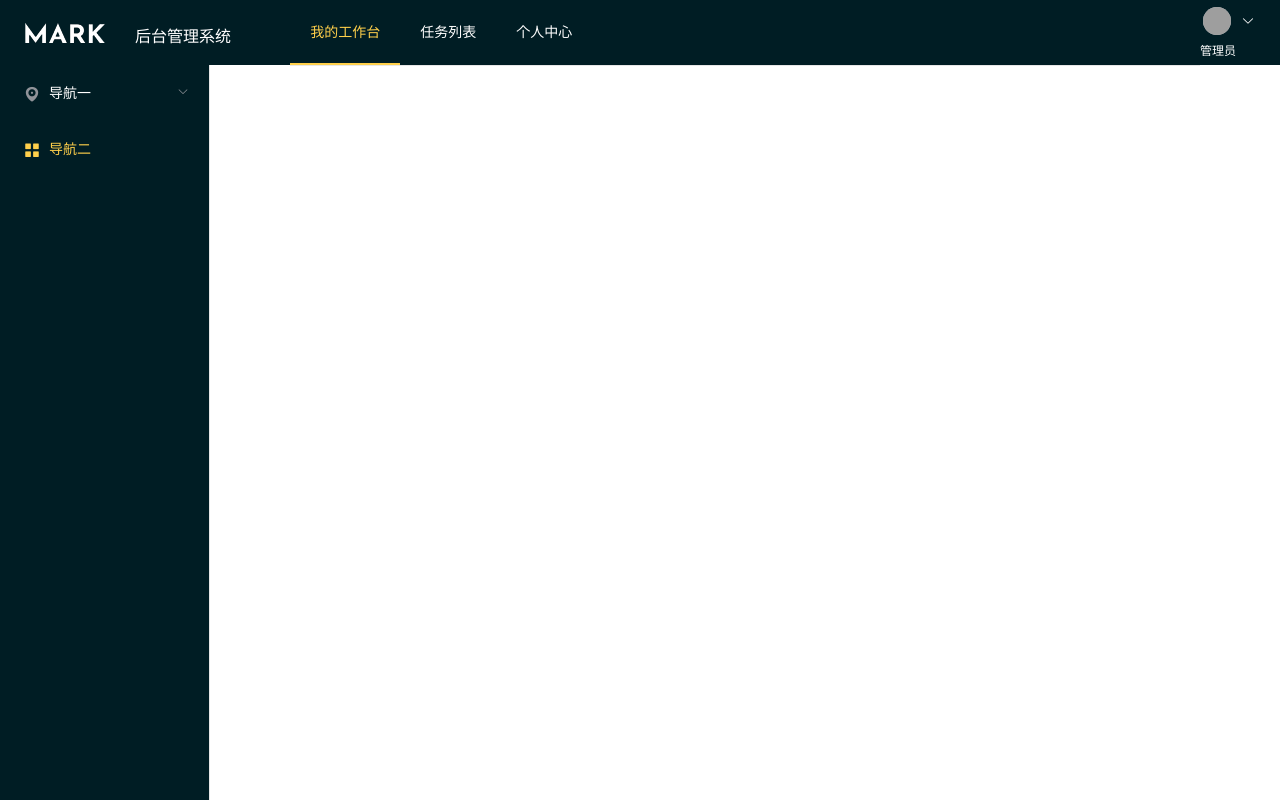
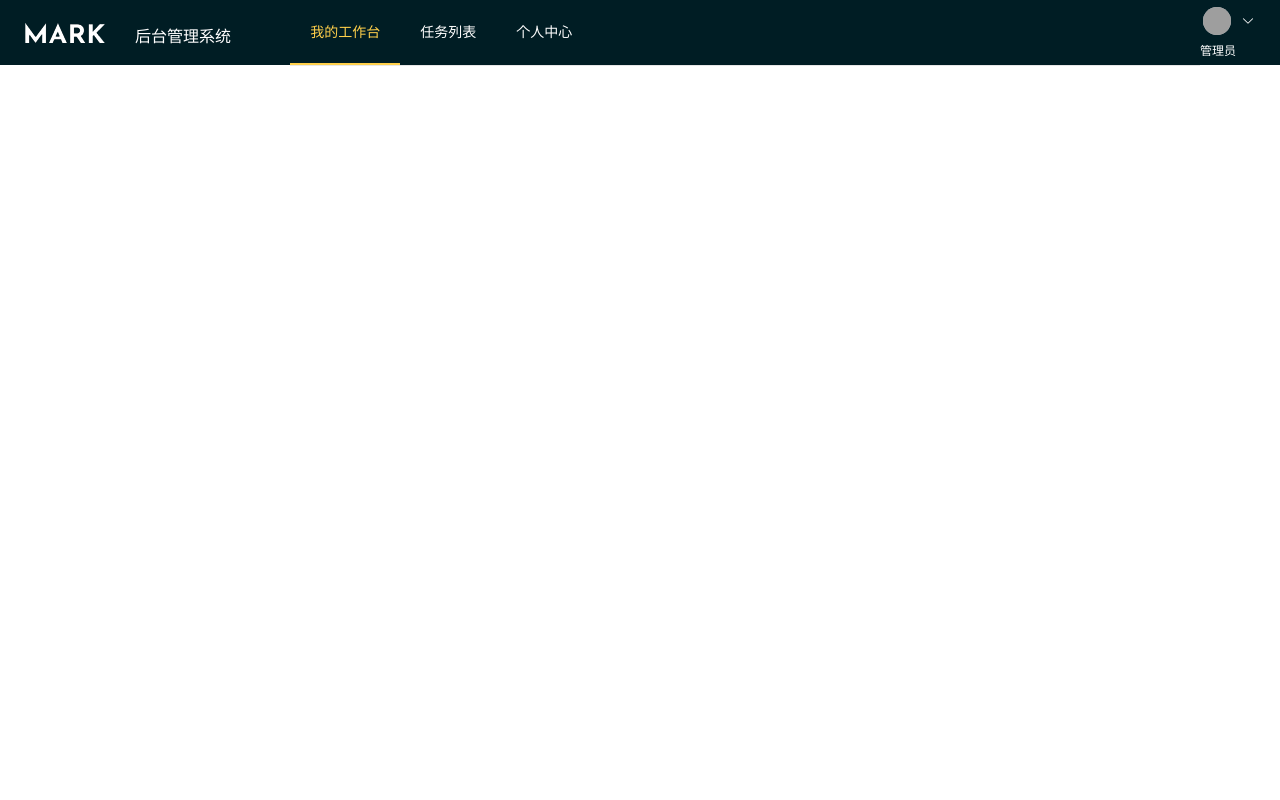
Before and after one commit to myjuniors/admin-template, a Vue app: page /#/home in a window 1280 px wide. Built offline with nearby package versions, Linux system fonts and the light colour scheme; grey boxes are pictures that could not be loaded.

Commit message:
移除左侧菜单导航

```diff
--- a/package.json
+++ b/package.json
@@ -1,5 +1,5 @@
 {
-  "name": "my-admin-template",
+  "name": "admin-template",
   "version": "0.1.0",
   "private": true,
   "scripts": {
--- a/public/index.html
+++ b/public/index.html
@@ -5,7 +5,7 @@
     <meta http-equiv="X-UA-Compatible" content="IE=edge">
     <meta name="viewport" content="width=device-width,initial-scale=1.0">
     <link rel="icon" href="<%= BASE_URL %>favicon.ico">
-    <title>后台理系统模板</title>
+    <title>后台管理系统</title>
   </head>
   <body>
     <noscript>
--- a/src/App.vue
+++ b/src/App.vue
@@ -1,17 +1,12 @@
 <template>
   <div id="app">
-    <router-view> </router-view>
+    <router-view/>
   </div>
 </template>
 
 <script type="text/javascript">
   export default {
-    name: '',
-    data() {
-      return {
-
-      }
-    }
+    name: 'App'
   }
 </script>
 
--- a/src/components/LeftMenu/LeftMenu.vue
+++ /dev/null
@@ -1,65 +0,0 @@
-<template>
-  <el-aside width="210px" class="left-menu">
-    <el-menu
-      default-active="2"
-      class="el-menu-vertical"
-      @open="handleOpen"
-      @close="handleClose"
-      background-color="#001D24"
-      text-color="#fff"
-      active-text-color="#ffd04b">
-      <el-submenu index="1">
-        <template slot="title">
-          <i class="el-icon-location"></i>
-          <span>导航一</span>
-        </template>
-        <el-menu-item-group>
-          <el-menu-item index="1-1">选项1</el-menu-item>
-          <el-menu-item index="1-2">选项2</el-menu-item>
-        </el-menu-item-group>
-      </el-submenu>
-      <el-menu-item index="2">
-        <i class="el-icon-menu"></i>
-        <span slot="title">导航二</span>
-      </el-menu-item>
-    </el-menu>
-  </el-aside>
-</template>
-
-<script type="text/javascript">
-  export default {
-    name: 'LeftMenu',
-    data() {
-      return {
-
-      }
-    },
-    methods: {
-      handleOpen(key, keyPath) {
-        console.log(key, keyPath);
-      },
-      handleClose(key, keyPath) {
-        console.log(key, keyPath);
-      }
-    }
-  }
-</script>
-
-<style rel="stylesheet/less" lang="less" scoped>
-  .left-menu {
-    width: 210px;
-    height: 100%;
-    position: fixed;
-    top: 65px;
-    left: 0;
-    bottom: 0;
-    right: 0;
-    background-color: #001D24;
-    .el-menu-vertical {
-      height: 100%;
-      /deep/ .el-menu-item-group__title {
-        padding: 0;
-      }
-    }
-  }
-</style>
--- a/src/views/Home/Home.vue
+++ b/src/views/Home/Home.vue
@@ -4,20 +4,18 @@
       <Header/>
     </div>
     <div class="mainContainer">
-      <LeftMenu/>
+
     </div>
   </div>
 </template>
 
 <script type="text/javascript">
   import Header from '../../components/Header/Header.vue'
-  import LeftMenu from '../../components/LeftMenu/LeftMenu.vue'
 
   export default {
     name: 'Home',
     components: {
-      Header,
-      LeftMenu
+      Header
     }
   }
 </script>
```
Also changed, not shown: 1 other file (tests, documents, lock files or other folders).
